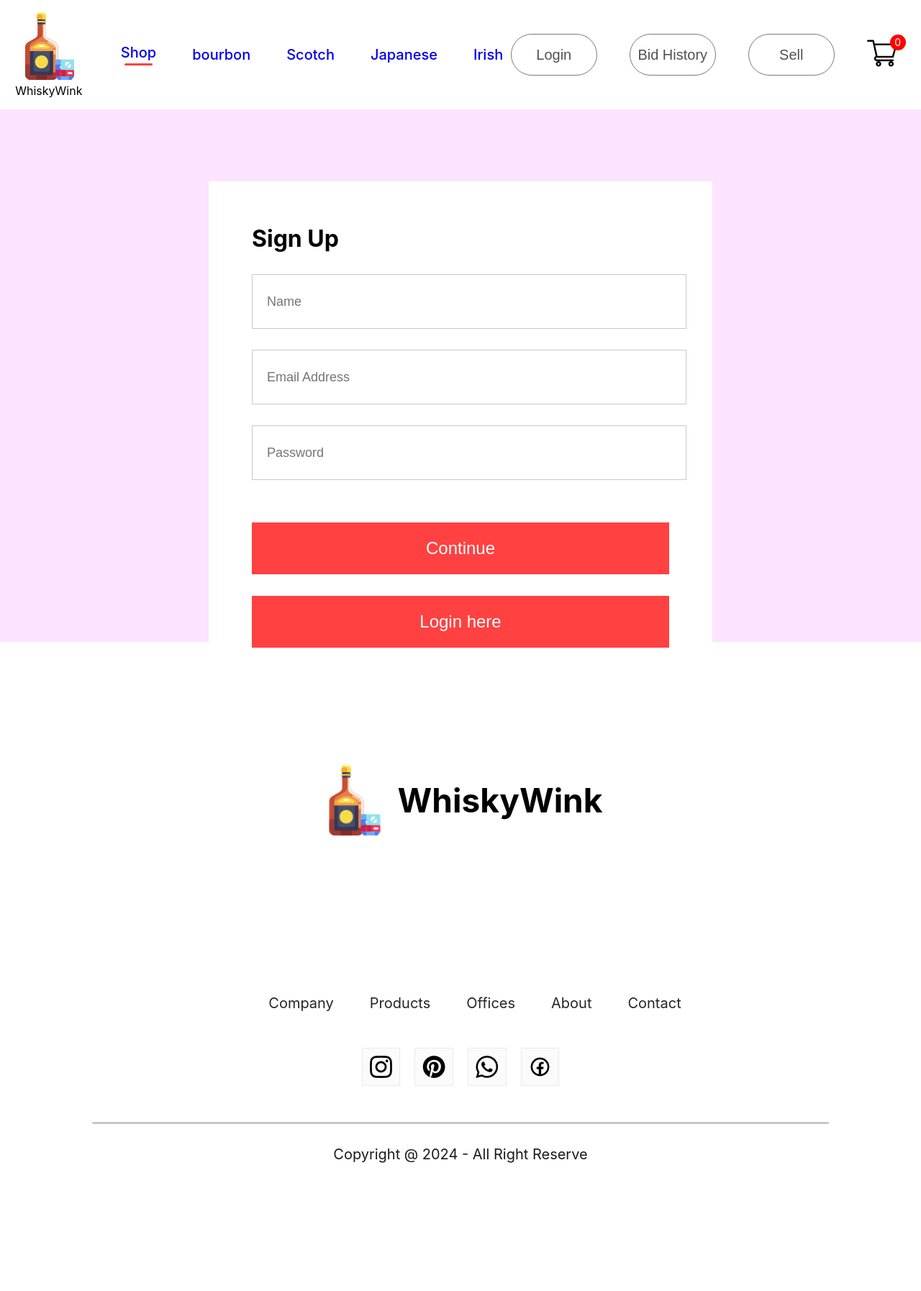
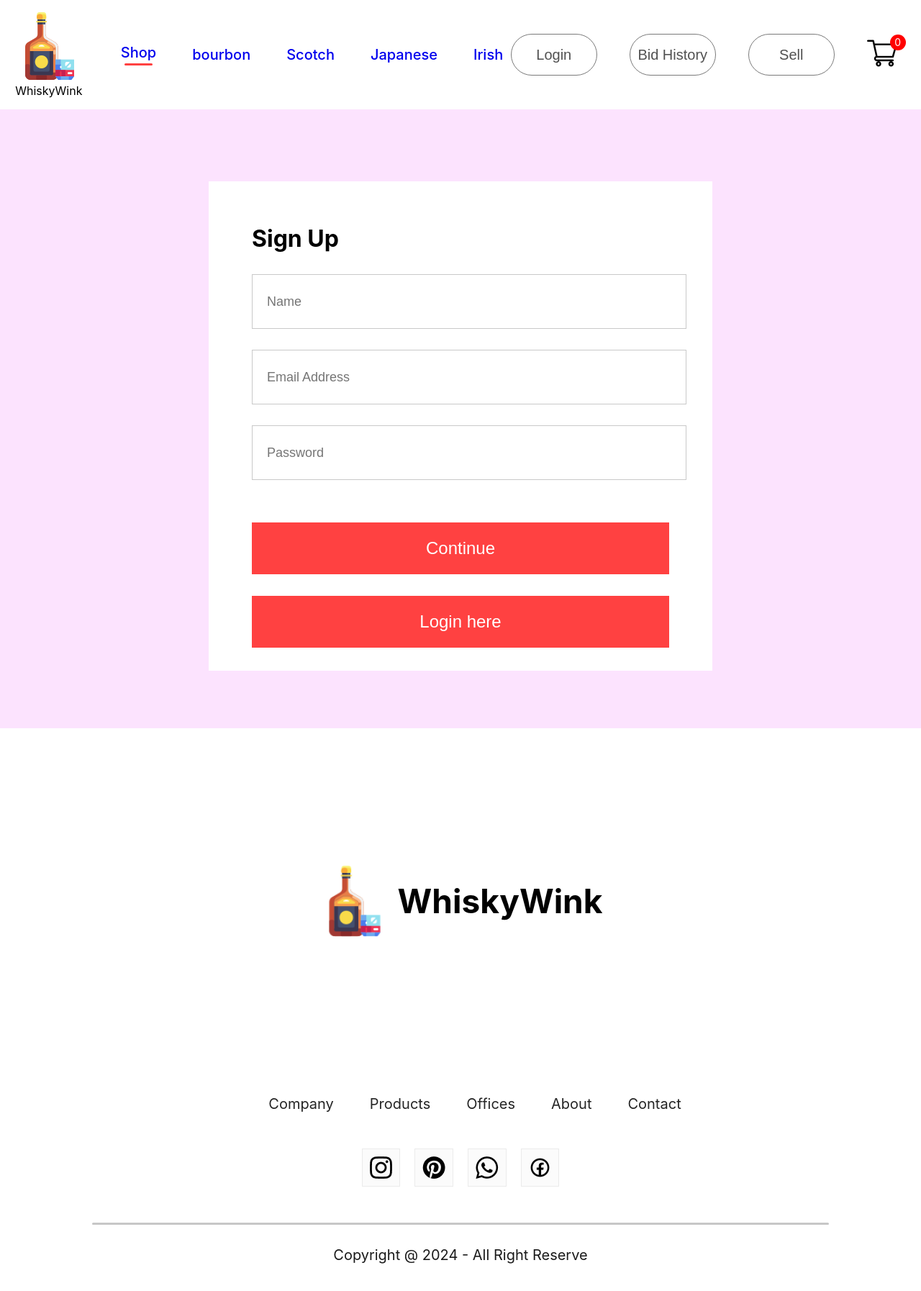
Before and after one commit to SitingT/whisky_bidding, a React (Create React App) app in the folder frontend/whiskywink/: page /login in a window 1280 px wide. Shown: the top 1794 px of the page at 72% size. Before the commit the page ends 1666 px from the top, so only its background shows below. Built offline with nearby package versions, Linux system fonts and the light colour scheme.

Commit message:
fix log in button

```diff
--- a/frontend/whiskywink/src/Components/Footer/Footer.css
+++ b/frontend/whiskywink/src/Components/Footer/Footer.css
@@ -4,8 +4,8 @@
     justify-content: center;
     align-items: center;
     gap: 50px;
-    padding-top: 20px;
-    padding-bottom: 20px;
+    padding-top: 40px;
+    padding-bottom: 40px;
 }
 
 .footer-logo {
--- a/frontend/whiskywink/src/Pages/LoginSignup.css
+++ b/frontend/whiskywink/src/Pages/LoginSignup.css
@@ -1,6 +1,6 @@
 .loginsignup {
   width: 100%;
-  height: 80vh;
+  height: 95vh;
   background: #fce3fe;
   padding-top: 100px;
 }
```
Also changed, not shown: 2 other files (tests, documents, lock files or other folders).
